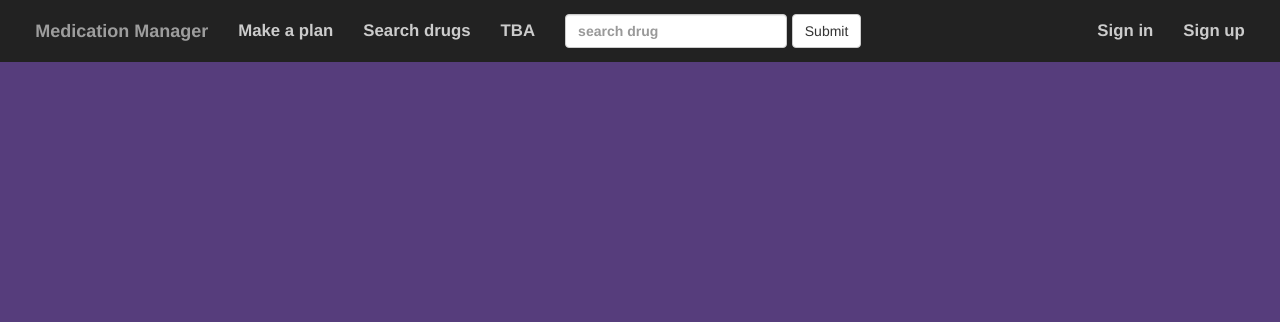
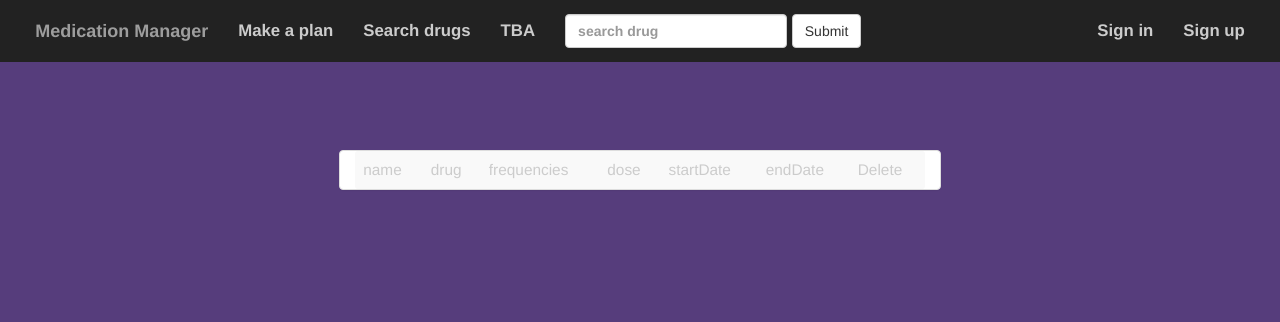
Before and after one commit to SamuelXing/MedicationManager, a Django app: template templates/Plan/lists.html in a window 1280 px wide. Shown: the top 322 px of the page. Run offline with Django 3.2, Linux system fonts and the light colour scheme; the template is opened without the code that fills it, so the values that code supplies are empty; some libraries are stand-ins or nearby versions.

Commit message:
update plan model

```diff
--- a/planModule/models.py
+++ b/planModule/models.py
@@ -5,7 +5,7 @@ from drugModule.models import Drug
 # Create your models here.
 class Plan(models.Model):
     name = models.CharField(max_length=100)
-    user = models.OneToOneField(User, null=True)
+    user = models.OneToOneField(User,null=True)
     drug = models.ForeignKey(Drug)
 
     OneTimePerDay = 'OneTime'
--- a/planModule/planForm.py
+++ b/planModule/planForm.py
@@ -5,4 +5,4 @@ class PlanForm(ModelForm):
     class Meta:
         model = Plan
         fields = '__all__'
-        exclude = ['user']
+        #exclude = ['user']
--- a/templates/Plan/lists.html
+++ b/templates/Plan/lists.html
@@ -2,16 +2,61 @@
 {% block title%} My Plans {%endblock%}
 {% load i18n %}
 {% block content %}
- <div class="table-responsive in-center" >
+ <div class="in-center">
+ <div class="panel panel-default col-md-6 col-md-offset-3" >
      <table class="table table-hover table-striped">
+        <tr>
+            <td>
+                  name
+             </td>
+             <td>
+                drug
+             </td>
+
+             <td>
+                 frequencies
+             </td>
+              <td>
+                 dose
+             </td>
+             <td>
+                 startDate
+             </td>
+             <td>
+                 endDate
+             </td>
+             <td>
+                 Delete
+             </td>
+         </tr>
+
         {% for plan in plans %}
          <tr>
              <td>
-                   name
+                   {{plan.name}}
              </td>
              <td>
-                 options
+                 {{plan.drug}}
              </td>
+             <td>
+                 {{plan.frequencies}}
+             </td>
+             <td>
+                 {{plan.dose}}
+             </td>
+             <td>
+                 {{plan.startDate}}
+             </td>
+             <td>
+                 {{plan.endDate}}
+             </td>
+             <td>
+             <form action="/plan/{{plan.id}}/drop/" method="post" >
+             {% csrf_token %}
+                 <input type="hidden" name="plan_id" value="{{plan.id}}"/>
+                 <input type="submit" value="Delete plan" />
+            </form>
+            </td>
          </tr>
         {% endfor %}
 
@@ -19,4 +64,5 @@
      </table>
         <!--共有 {{ counter.topics}} 篇帖子-->
  </div>
+ </div>
 {% endblock %}
```
Also changed, not shown: planModule/views.py (+16 -3 lines), templates/Plan/create.html (+4 -4 lines).
